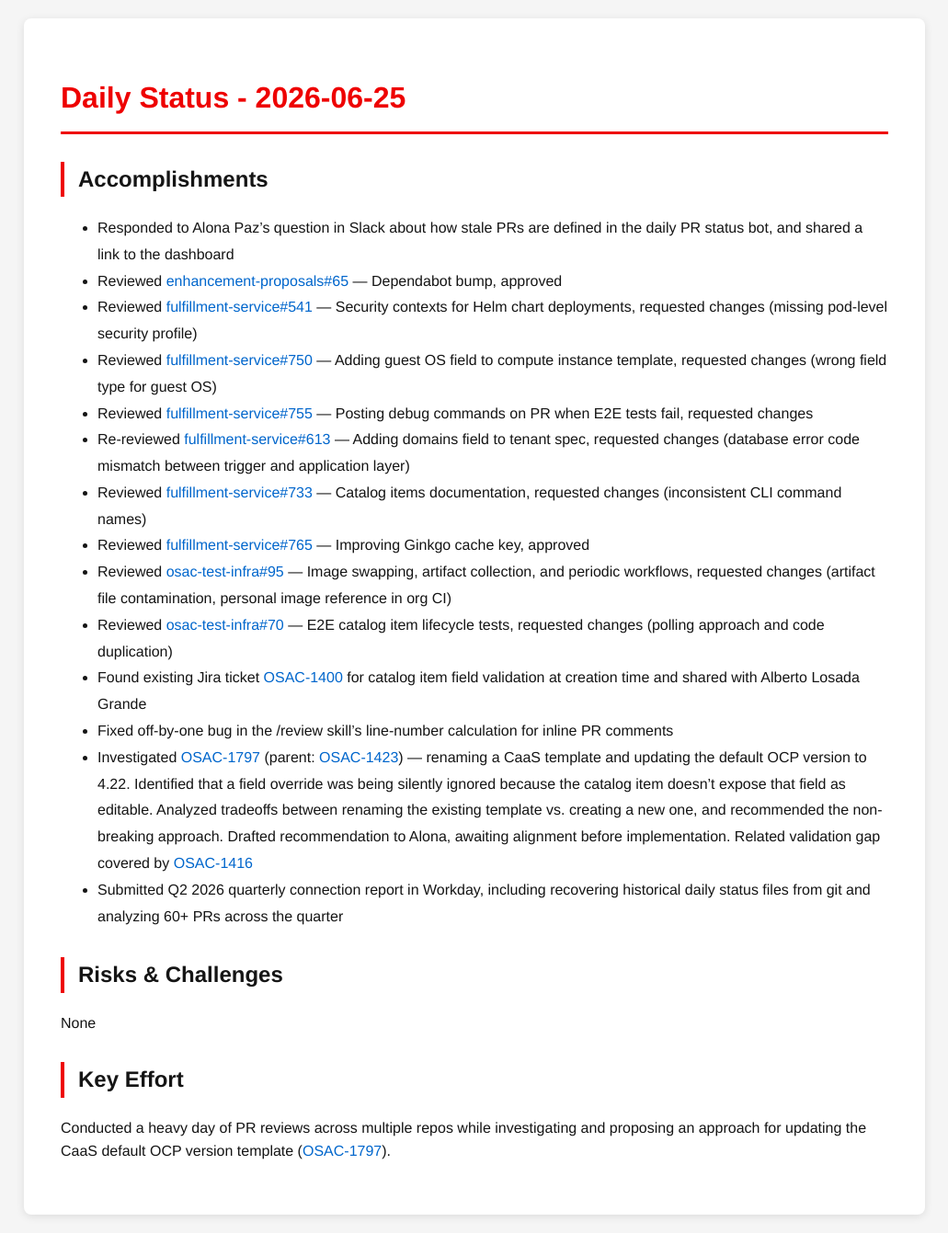
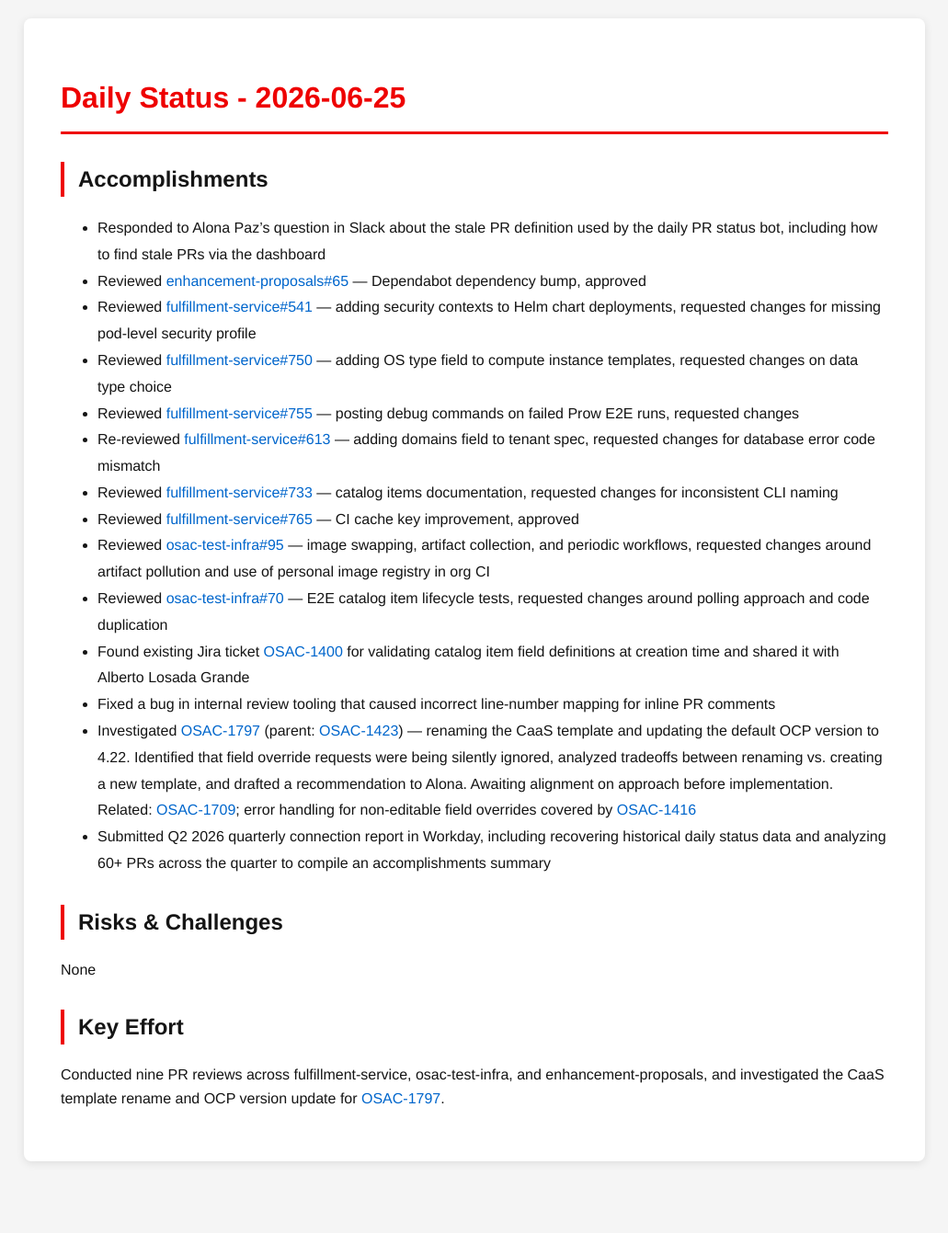
Before and after one commit to tzvatot/daily-status, a Jekyll site: the page built from 2026-06-25.md, in a window 1280 px wide. Shown: the whole page at 92% size, without its empty margins (124-1155 px from the left). Built offline with Jekyll 4.4.1, drawn with Linux system fonts in a browser that asks for light colours; after the commit the page ends 1283 px from its top, so only the background shows below that.

Commit message:
Daily status update - 2026-06-25

```diff
--- a/2026-06-25.md
+++ b/2026-06-25.md
@@ -7,23 +7,23 @@ date: 2026-06-25
 # Daily Status - 2026-06-25
 
 ## Accomplishments
-- Responded to Alona Paz's question in Slack about how stale PRs are defined in the daily PR status bot, and shared a link to the dashboard
-- Reviewed [enhancement-proposals#65](https://github.com/osac-project/enhancement-proposals/pull/65) — Dependabot bump, approved
-- Reviewed [fulfillment-service#541](https://github.com/osac-project/fulfillment-service/pull/541) — Security contexts for Helm chart deployments, requested changes (missing pod-level security profile)
-- Reviewed [fulfillment-service#750](https://github.com/osac-project/fulfillment-service/pull/750) — Adding guest OS field to compute instance template, requested changes (wrong field type for guest OS)
-- Reviewed [fulfillment-service#755](https://github.com/osac-project/fulfillment-service/pull/755) — Posting debug commands on PR when E2E tests fail, requested changes
-- Re-reviewed [fulfillment-service#613](https://github.com/osac-project/fulfillment-service/pull/613) — Adding domains field to tenant spec, requested changes (database error code mismatch between trigger and application layer)
-- Reviewed [fulfillment-service#733](https://github.com/osac-project/fulfillment-service/pull/733) — Catalog items documentation, requested changes (inconsistent CLI command names)
-- Reviewed [fulfillment-service#765](https://github.com/osac-project/fulfillment-service/pull/765) — Improving Ginkgo cache key, approved
-- Reviewed [osac-test-infra#95](https://github.com/osac-project/osac-test-infra/pull/95) — Image swapping, artifact collection, and periodic workflows, requested changes (artifact file contamination, personal image reference in org CI)
-- Reviewed [osac-test-infra#70](https://github.com/osac-project/osac-test-infra/pull/70) — E2E catalog item lifecycle tests, requested changes (polling approach and code duplication)
-- Found existing Jira ticket [OSAC-1400](https://redhat.atlassian.net/browse/OSAC-1400) for catalog item field validation at creation time and shared with Alberto Losada Grande
-- Fixed off-by-one bug in the /review skill's line-number calculation for inline PR comments
-- Investigated [OSAC-1797](https://redhat.atlassian.net/browse/OSAC-1797) (parent: [OSAC-1423](https://redhat.atlassian.net/browse/OSAC-1423)) — renaming a CaaS template and updating the default OCP version to 4.22. Identified that a field override was being silently ignored because the catalog item doesn't expose that field as editable. Analyzed tradeoffs between renaming the existing template vs. creating a new one, and recommended the non-breaking approach. Drafted recommendation to Alona, awaiting alignment before implementation. Related validation gap covered by [OSAC-1416](https://redhat.atlassian.net/browse/OSAC-1416)
-- Submitted Q2 2026 quarterly connection report in Workday, including recovering historical daily status files from git and analyzing 60+ PRs across the quarter
+- Responded to Alona Paz's question in Slack about the stale PR definition used by the daily PR status bot, including how to find stale PRs via the dashboard
+- Reviewed [enhancement-proposals#65](https://github.com/osac-project/enhancement-proposals/pull/65) — Dependabot dependency bump, approved
+- Reviewed [fulfillment-service#541](https://github.com/osac-project/fulfillment-service/pull/541) — adding security contexts to Helm chart deployments, requested changes for missing pod-level security profile
+- Reviewed [fulfillment-service#750](https://github.com/osac-project/fulfillment-service/pull/750) — adding OS type field to compute instance templates, requested changes on data type choice
+- Reviewed [fulfillment-service#755](https://github.com/osac-project/fulfillment-service/pull/755) — posting debug commands on failed Prow E2E runs, requested changes
+- Re-reviewed [fulfillment-service#613](https://github.com/osac-project/fulfillment-service/pull/613) — adding domains field to tenant spec, requested changes for database error code mismatch
+- Reviewed [fulfillment-service#733](https://github.com/osac-project/fulfillment-service/pull/733) — catalog items documentation, requested changes for inconsistent CLI naming
+- Reviewed [fulfillment-service#765](https://github.com/osac-project/fulfillment-service/pull/765) — CI cache key improvement, approved
+- Reviewed [osac-test-infra#95](https://github.com/osac-project/osac-test-infra/pull/95) — image swapping, artifact collection, and periodic workflows, requested changes around artifact pollution and use of personal image registry in org CI
+- Reviewed [osac-test-infra#70](https://github.com/osac-project/osac-test-infra/pull/70) — E2E catalog item lifecycle tests, requested changes around polling approach and code duplication
+- Found existing Jira ticket [OSAC-1400](https://redhat.atlassian.net/browse/OSAC-1400) for validating catalog item field definitions at creation time and shared it with Alberto Losada Grande
+- Fixed a bug in internal review tooling that caused incorrect line-number mapping for inline PR comments
+- Investigated [OSAC-1797](https://redhat.atlassian.net/browse/OSAC-1797) (parent: [OSAC-1423](https://redhat.atlassian.net/browse/OSAC-1423)) — renaming the CaaS template and updating the default OCP version to 4.22. Identified that field override requests were being silently ignored, analyzed tradeoffs between renaming vs. creating a new template, and drafted a recommendation to Alona. Awaiting alignment on approach before implementation. Related: [OSAC-1709](https://redhat.atlassian.net/browse/OSAC-1709); error handling for non-editable field overrides covered by [OSAC-1416](https://redhat.atlassian.net/browse/OSAC-1416)
+- Submitted Q2 2026 quarterly connection report in Workday, including recovering historical daily status data and analyzing 60+ PRs across the quarter to compile an accomplishments summary
 
 ## Risks & Challenges
 None
 
 ## Key Effort
-Conducted a heavy day of PR reviews across multiple repos while investigating and proposing an approach for updating the CaaS default OCP version template ([OSAC-1797](https://redhat.atlassian.net/browse/OSAC-1797)).
+Conducted nine PR reviews across fulfillment-service, osac-test-infra, and enhancement-proposals, and investigated the CaaS template rename and OCP version update for [OSAC-1797](https://redhat.atlassian.net/browse/OSAC-1797).
```
